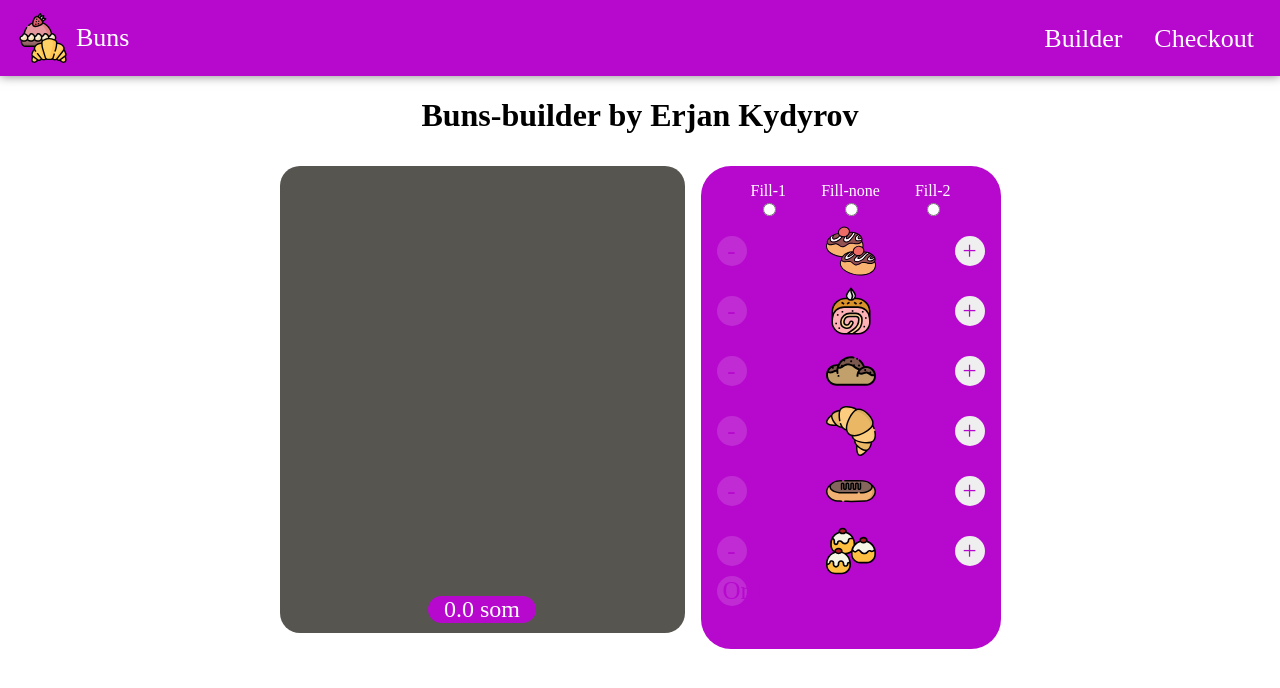
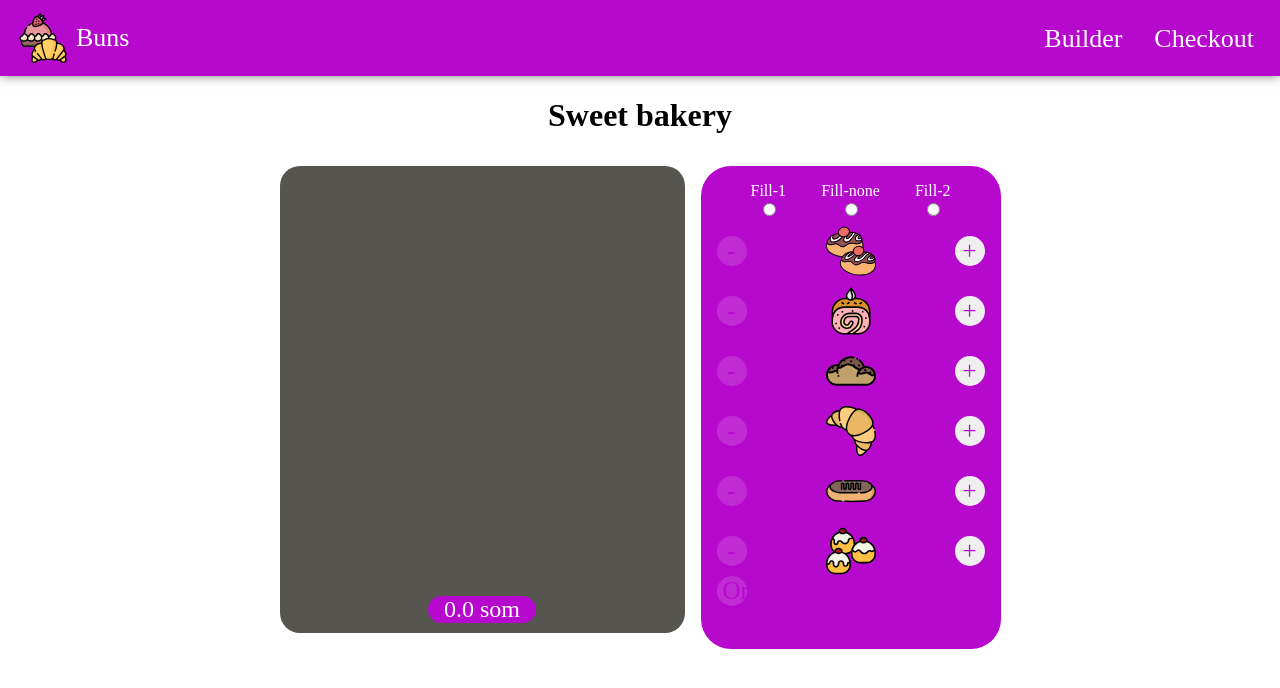
Before and after one commit to Erjankydyrov/private-builder, a React (Create React App) app: page / in a window 1280 px wide. Shown: the top 688 px of the page. Built offline with nearby package versions, Linux system fonts and the light colour scheme; no server answers; a web font is replaced by a local one.

Commit message:
added new word

```diff
--- a/src/App.js
+++ b/src/App.js
@@ -6,7 +6,7 @@ function App() {
   return (
     <div className="App">
       <Layout>
-        <h1>Buns-builder by Erjan Kydyrov</h1>
+        <h1>Sweet bakery</h1>
         <BunsBuilder />
       </Layout>
     </div>
```
